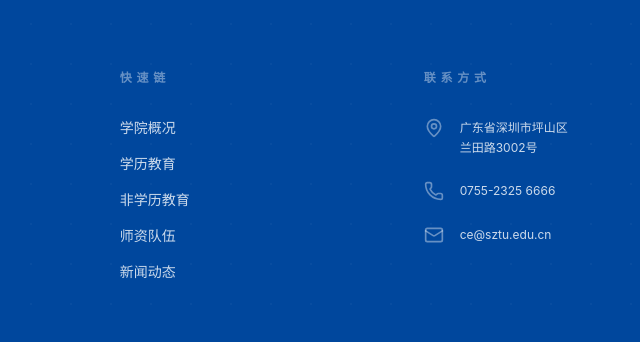
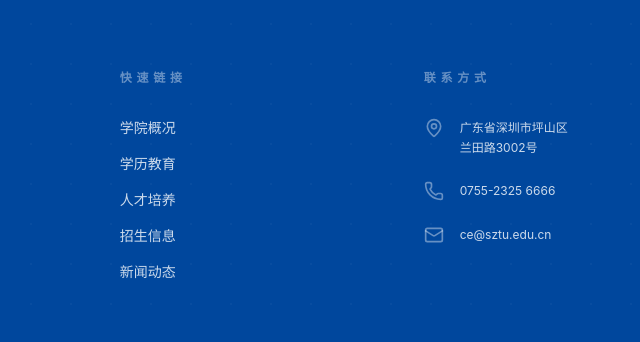
Before and after one commit to DeGoned/continue-college, a React app: page academic-education.html in a window 1280 px wide. Shown: the part 946-1288 px from the top of the page, 451-1091 px from the left. Built offline with nearby package versions, Linux system fonts and the light colour scheme.

Commit message:
feat: 16 个现有页面页脚快速链接同步（含人才培养、招生信息）

```diff
--- a/about.html
+++ b/about.html
@@ -362,8 +362,8 @@
             <ul class="space-y-4 text-sm text-white/80">
               <li><a class="hover:text-white transition-colors" href="about.html">学院概况</a></li>
               <li><a class="hover:text-white transition-colors" href="academic-education.html">学历教育</a></li>
-              <li><a class="hover:text-white transition-colors" href="golden-years.html">非学历教育</a></li>
-              <li><a class="hover:text-white transition-colors" href="#">师资队伍</a></li>
+              <li><a class="hover:text-white transition-colors" href="talent-development.html">人才培养</a></li>
+              <li><a class="hover:text-white transition-colors" href="admissions.html">招生信息</a></li>
               <li><a class="hover:text-white transition-colors" href="college-news.html">新闻动态</a></li>
             </ul>
           </div>
--- a/about_online.html
+++ b/about_online.html
@@ -4,7 +4,6 @@
     <meta charset="UTF-8">
     <meta name="viewport" content="width=device-width, initial-scale=1.0">
     <title>学院简介 - 深圳技术大学继续教育学院</title>
-
     <!-- 引入 Lucide 图标 -->
     <script src="https://unpkg.com/lucide@latest"></script>
   <script type="module" crossorigin src="/assets/main-DT3jKspO.js"></script>
@@ -297,8 +296,8 @@
             <ul class="space-y-4 text-sm text-white/80">
               <li><a class="hover:text-white transition-colors" href="about.html">学院概况</a></li>
               <li><a class="hover:text-white transition-colors" href="academic-education.html">学历教育</a></li>
-              <li><a class="hover:text-white transition-colors" href="golden-years.html">非学历教育</a></li>
-              <li><a class="hover:text-white transition-colors" href="#">师资队伍</a></li>
+              <li><a class="hover:text-white transition-colors" href="talent-development.html">人才培养</a></li>
+              <li><a class="hover:text-white transition-colors" href="admissions.html">招生信息</a></li>
               <li><a class="hover:text-white transition-colors" href="college-news.html">新闻动态</a></li>
             </ul>
           </div>
@@ -335,6 +334,5 @@
     <script src="https://unpkg.com/embla-carousel/embla-carousel.umd.js"></script>
     <script src="https://unpkg.com/embla-carousel-autoplay/embla-carousel-autoplay.umd.js"></script>
 
-
 </body>
 </html>
--- a/academic-education.html
+++ b/academic-education.html
@@ -350,12 +350,12 @@
             </div>
           </div>
           <div class="md:col-span-3">
-            <h4 class="text-xs font-bold tracking-[0.4em] uppercase text-white/40 mb-8">快速链</h4>
+            <h4 class="text-xs font-bold tracking-[0.4em] uppercase text-white/40 mb-8">快速链接</h4>
             <ul class="space-y-4 text-sm text-white/80">
               <li><a class="hover:text-white transition-colors" href="about.html">学院概况</a></li>
               <li><a class="hover:text-white transition-colors" href="academic-education.html">学历教育</a></li>
-              <li><a class="hover:text-white transition-colors" href="golden-years.html">非学历教育</a></li>
-              <li><a class="hover:text-white transition-colors" href="#">师资队伍</a></li>
+              <li><a class="hover:text-white transition-colors" href="talent-development.html">人才培养</a></li>
+              <li><a class="hover:text-white transition-colors" href="admissions.html">招生信息</a></li>
               <li><a class="hover:text-white transition-colors" href="college-news.html">新闻动态</a></li>
             </ul>
           </div>
--- a/announcement.html
+++ b/announcement.html
@@ -521,12 +521,12 @@
             </div>
           </div>
           <div class="md:col-span-3">
-            <h4 class="text-xs font-bold tracking-[0.4em] uppercase text-white/40 mb-8">快速链</h4>
+            <h4 class="text-xs font-bold tracking-[0.4em] uppercase text-white/40 mb-8">快速链接</h4>
             <ul class="space-y-4 text-sm text-white/80">
               <li><a class="hover:text-white transition-colors" href="about.html">学院概况</a></li>
               <li><a class="hover:text-white transition-colors" href="academic-education.html">学历教育</a></li>
-              <li><a class="hover:text-white transition-colors" href="golden-years.html">非学历教育</a></li>
-              <li><a class="hover:text-white transition-colors" href="#">师资队伍</a></li>
+              <li><a class="hover:text-white transition-colors" href="talent-development.html">人才培养</a></li>
+              <li><a class="hover:text-white transition-colors" href="admissions.html">招生信息</a></li>
               <li><a class="hover:text-white transition-colors" href="college-news.html">新闻动态</a></li>
             </ul>
           </div>
--- a/college-news.html
+++ b/college-news.html
@@ -476,12 +476,12 @@
             </div>
           </div>
           <div class="md:col-span-3">
-            <h4 class="text-xs font-bold tracking-[0.4em] uppercase text-white/40 mb-8">快速链</h4>
+            <h4 class="text-xs font-bold tracking-[0.4em] uppercase text-white/40 mb-8">快速链接</h4>
             <ul class="space-y-4 text-sm text-white/80">
               <li><a class="hover:text-white transition-colors" href="about.html">学院概况</a></li>
               <li><a class="hover:text-white transition-colors" href="academic-education.html">学历教育</a></li>
-              <li><a class="hover:text-white transition-colors" href="golden-years.html">非学历教育</a></li>
-              <li><a class="hover:text-white transition-colors" href="#">师资队伍</a></li>
+              <li><a class="hover:text-white transition-colors" href="talent-development.html">人才培养</a></li>
+              <li><a class="hover:text-white transition-colors" href="admissions.html">招生信息</a></li>
               <li><a class="hover:text-white transition-colors" href="college-news.html">新闻动态</a></li>
             </ul>
           </div>
--- a/events.html
+++ b/events.html
@@ -509,12 +509,12 @@
             </div>
           </div>
           <div class="md:col-span-3">
-            <h4 class="text-xs font-bold tracking-[0.4em] uppercase text-white/40 mb-8">快速链</h4>
+            <h4 class="text-xs font-bold tracking-[0.4em] uppercase text-white/40 mb-8">快速链接</h4>
             <ul class="space-y-4 text-sm text-white/80">
               <li><a class="hover:text-white transition-colors" href="about.html">学院概况</a></li>
               <li><a class="hover:text-white transition-colors" href="academic-education.html">学历教育</a></li>
-              <li><a class="hover:text-white transition-colors" href="golden-years.html">非学历教育</a></li>
-              <li><a class="hover:text-white transition-colors" href="#">师资队伍</a></li>
+              <li><a class="hover:text-white transition-colors" href="talent-development.html">人才培养</a></li>
+              <li><a class="hover:text-white transition-colors" href="admissions.html">招生信息</a></li>
               <li><a class="hover:text-white transition-colors" href="college-news.html">新闻动态</a></li>
             </ul>
           </div>
--- a/golden-years.html
+++ b/golden-years.html
@@ -356,12 +356,12 @@
             </div>
           </div>
           <div class="md:col-span-3">
-            <h4 class="text-xs font-bold tracking-[0.4em] uppercase text-white/40 mb-8">快速链</h4>
+            <h4 class="text-xs font-bold tracking-[0.4em] uppercase text-white/40 mb-8">快速链接</h4>
             <ul class="space-y-4 text-sm text-white/80">
               <li><a class="hover:text-white transition-colors" href="about.html">学院概况</a></li>
               <li><a class="hover:text-white transition-colors" href="academic-education.html">学历教育</a></li>
-              <li><a class="hover:text-white transition-colors" href="golden-years.html">非学历教育</a></li>
-              <li><a class="hover:text-white transition-colors" href="#">师资队伍</a></li>
+              <li><a class="hover:text-white transition-colors" href="talent-development.html">人才培养</a></li>
+              <li><a class="hover:text-white transition-colors" href="admissions.html">招生信息</a></li>
               <li><a class="hover:text-white transition-colors" href="college-news.html">新闻动态</a></li>
             </ul>
           </div>
--- a/index.html
+++ b/index.html
@@ -705,8 +705,8 @@
             <ul class="space-y-4 text-sm text-white/80">
               <li><a class="hover:text-white transition-colors" href="about.html">学院概况</a></li>
               <li><a class="hover:text-white transition-colors" href="academic-education.html">学历教育</a></li>
-              <li><a class="hover:text-white transition-colors" href="golden-years.html">非学历教育</a></li>
-              <li><a class="hover:text-white transition-colors" href="#">师资队伍</a></li>
+              <li><a class="hover:text-white transition-colors" href="talent-development.html">人才培养</a></li>
+              <li><a class="hover:text-white transition-colors" href="admissions.html">招生信息</a></li>
               <li><a class="hover:text-white transition-colors" href="college-news.html">新闻动态</a></li>
             </ul>
           </div>
--- a/leadership.html
+++ b/leadership.html
@@ -440,12 +440,12 @@
             </div>
           </div>
           <div class="md:col-span-3">
-            <h4 class="text-xs font-bold tracking-[0.4em] uppercase text-white/40 mb-8">快速链</h4>
+            <h4 class="text-xs font-bold tracking-[0.4em] uppercase text-white/40 mb-8">快速链接</h4>
             <ul class="space-y-4 text-sm text-white/80">
               <li><a class="hover:text-white transition-colors" href="about.html">学院概况</a></li>
               <li><a class="hover:text-white transition-colors" href="academic-education.html">学历教育</a></li>
-              <li><a class="hover:text-white transition-colors" href="golden-years.html">非学历教育</a></li>
-              <li><a class="hover:text-white transition-colors" href="#">师资队伍</a></li>
+              <li><a class="hover:text-white transition-colors" href="talent-development.html">人才培养</a></li>
+              <li><a class="hover:text-white transition-colors" href="admissions.html">招生信息</a></li>
               <li><a class="hover:text-white transition-colors" href="college-news.html">新闻动态</a></li>
             </ul>
           </div>
--- a/organization.html
+++ b/organization.html
@@ -376,12 +376,12 @@
             </div>
           </div>
           <div class="md:col-span-3">
-            <h4 class="text-xs font-bold tracking-[0.4em] uppercase text-white/40 mb-8">快速链</h4>
+            <h4 class="text-xs font-bold tracking-[0.4em] uppercase text-white/40 mb-8">快速链接</h4>
             <ul class="space-y-4 text-sm text-white/80">
               <li><a class="hover:text-white transition-colors" href="about.html">学院概况</a></li>
               <li><a class="hover:text-white transition-colors" href="academic-education.html">学历教育</a></li>
-              <li><a class="hover:text-white transition-colors" href="golden-years.html">非学历教育</a></li>
-              <li><a class="hover:text-white transition-colors" href="#">师资队伍</a></li>
+              <li><a class="hover:text-white transition-colors" href="talent-development.html">人才培养</a></li>
+              <li><a class="hover:text-white transition-colors" href="admissions.html">招生信息</a></li>
               <li><a class="hover:text-white transition-colors" href="college-news.html">新闻动态</a></li>
             </ul>
           </div>
--- a/party-building.html
+++ b/party-building.html
@@ -395,8 +395,8 @@
             <ul class="space-y-4 text-sm text-white/80">
               <li><a class="hover:text-white transition-colors" href="about.html">学院概况</a></li>
               <li><a class="hover:text-white transition-colors" href="academic-education.html">学历教育</a></li>
-              <li><a class="hover:text-white transition-colors" href="golden-years.html">非学历教育</a></li>
-              <li><a class="hover:text-white transition-colors" href="#">师资队伍</a></li>
+              <li><a class="hover:text-white transition-colors" href="talent-development.html">人才培养</a></li>
+              <li><a class="hover:text-white transition-colors" href="admissions.html">招生信息</a></li>
               <li><a class="hover:text-white transition-colors" href="college-news.html">新闻动态</a></li>
             </ul>
           </div>
--- a/party-building_online.html
+++ b/party-building_online.html
@@ -329,8 +329,8 @@
             <ul class="space-y-4 text-sm text-white/80">
               <li><a class="hover:text-white transition-colors" href="about.html">学院概况</a></li>
               <li><a class="hover:text-white transition-colors" href="academic-education.html">学历教育</a></li>
-              <li><a class="hover:text-white transition-colors" href="golden-years.html">非学历教育</a></li>
-              <li><a class="hover:text-white transition-colors" href="#">师资队伍</a></li>
+              <li><a class="hover:text-white transition-colors" href="talent-development.html">人才培养</a></li>
+              <li><a class="hover:text-white transition-colors" href="admissions.html">招生信息</a></li>
               <li><a class="hover:text-white transition-colors" href="college-news.html">新闻动态</a></li>
             </ul>
           </div>
--- a/search-no-results.html
+++ b/search-no-results.html
@@ -321,12 +321,12 @@
             </div>
           </div>
           <div class="md:col-span-3">
-            <h4 class="text-xs font-bold tracking-[0.4em] uppercase text-white/40 mb-8">快速链</h4>
+            <h4 class="text-xs font-bold tracking-[0.4em] uppercase text-white/40 mb-8">快速链接</h4>
             <ul class="space-y-4 text-sm text-white/80">
               <li><a class="hover:text-white transition-colors" href="about.html">学院概况</a></li>
               <li><a class="hover:text-white transition-colors" href="academic-education.html">学历教育</a></li>
-              <li><a class="hover:text-white transition-colors" href="golden-years.html">非学历教育</a></li>
-              <li><a class="hover:text-white transition-colors" href="#">师资队伍</a></li>
+              <li><a class="hover:text-white transition-colors" href="talent-development.html">人才培养</a></li>
+              <li><a class="hover:text-white transition-colors" href="admissions.html">招生信息</a></li>
               <li><a class="hover:text-white transition-colors" href="college-news.html">新闻动态</a></li>
             </ul>
           </div>
--- a/search-results.html
+++ b/search-results.html
@@ -379,12 +379,12 @@
             </div>
           </div>
           <div class="md:col-span-3">
-            <h4 class="text-xs font-bold tracking-[0.4em] uppercase text-white/40 mb-8">快速链</h4>
+            <h4 class="text-xs font-bold tracking-[0.4em] uppercase text-white/40 mb-8">快速链接</h4>
             <ul class="space-y-4 text-sm text-white/80">
               <li><a class="hover:text-white transition-colors" href="about.html">学院概况</a></li>
               <li><a class="hover:text-white transition-colors" href="academic-education.html">学历教育</a></li>
-              <li><a class="hover:text-white transition-colors" href="golden-years.html">非学历教育</a></li>
-              <li><a class="hover:text-white transition-colors" href="#">师资队伍</a></li>
+              <li><a class="hover:text-white transition-colors" href="talent-development.html">人才培养</a></li>
+              <li><a class="hover:text-white transition-colors" href="admissions.html">招生信息</a></li>
               <li><a class="hover:text-white transition-colors" href="college-news.html">新闻动态</a></li>
             </ul>
           </div>
--- a/senior-education.html
+++ b/senior-education.html
@@ -356,12 +356,12 @@
             </div>
           </div>
           <div class="md:col-span-3">
-            <h4 class="text-xs font-bold tracking-[0.4em] uppercase text-white/40 mb-8">快速链</h4>
+            <h4 class="text-xs font-bold tracking-[0.4em] uppercase text-white/40 mb-8">快速链接</h4>
             <ul class="space-y-4 text-sm text-white/80">
               <li><a class="hover:text-white transition-colors" href="about.html">学院概况</a></li>
               <li><a class="hover:text-white transition-colors" href="academic-education.html">学历教育</a></li>
-              <li><a class="hover:text-white transition-colors" href="golden-years.html">非学历教育</a></li>
-              <li><a class="hover:text-white transition-colors" href="#">师资队伍</a></li>
+              <li><a class="hover:text-white transition-colors" href="talent-development.html">人才培养</a></li>
+              <li><a class="hover:text-white transition-colors" href="admissions.html">招生信息</a></li>
               <li><a class="hover:text-white transition-colors" href="college-news.html">新闻动态</a></li>
             </ul>
           </div>
--- a/transportation-guide.html
+++ b/transportation-guide.html
@@ -371,12 +371,12 @@
             </div>
           </div>
           <div class="md:col-span-3">
-            <h4 class="text-xs font-bold tracking-[0.4em] uppercase text-white/40 mb-8">快速链</h4>
+            <h4 class="text-xs font-bold tracking-[0.4em] uppercase text-white/40 mb-8">快速链接</h4>
             <ul class="space-y-4 text-sm text-white/80">
               <li><a class="hover:text-white transition-colors" href="about.html">学院概况</a></li>
               <li><a class="hover:text-white transition-colors" href="academic-education.html">学历教育</a></li>
-              <li><a class="hover:text-white transition-colors" href="golden-years.html">非学历教育</a></li>
-              <li><a class="hover:text-white transition-colors" href="#">师资队伍</a></li>
+              <li><a class="hover:text-white transition-colors" href="talent-development.html">人才培养</a></li>
+              <li><a class="hover:text-white transition-colors" href="admissions.html">招生信息</a></li>
               <li><a class="hover:text-white transition-colors" href="college-news.html">新闻动态</a></li>
             </ul>
           </div>
```
